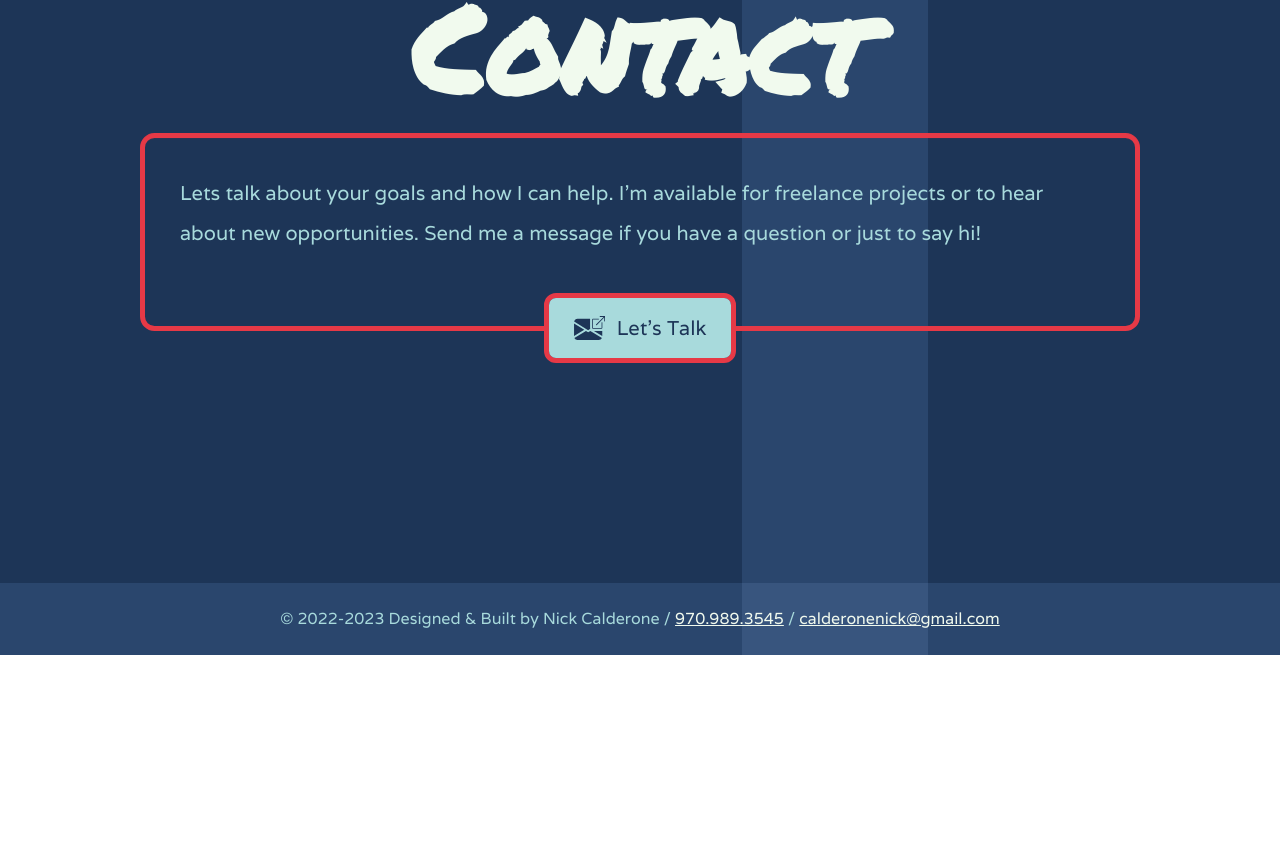
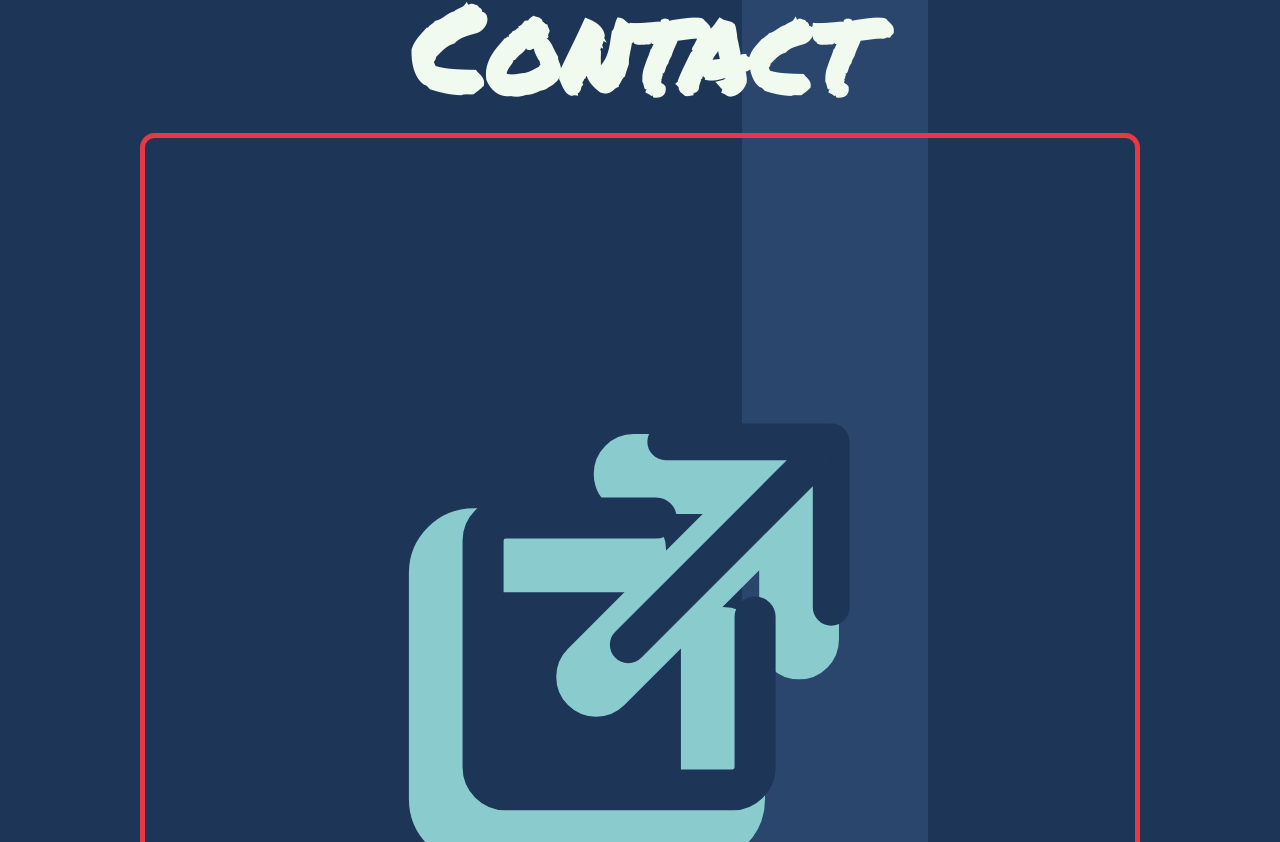
Before and after one commit to NickCalderone/developer-portfolio, a Nuxt app: page / in a window 1280 px wide. Shown: the part 2818-3660 px from the top of the page. Before the commit the page ends 3473 px from the top, so only its background shows below. Built offline with nearby package versions, Linux system fonts and the light colour scheme.

Commit message:
testing newtab

```diff
--- a/components/Contact.vue
+++ b/components/Contact.vue
@@ -94,6 +94,7 @@ export default {
 			<canvas id="contact-canvas">Red line used for flair</canvas>
 		</div>
 		<div class="contact-text-wrapper">
+			<NewTab />
 			<p class="contact-text">
 				Lets talk about your goals and how I can help. I’m available for freelance projects or to hear about
 				new opportunities. Send me a message if you have a question or just to say hi!
```
